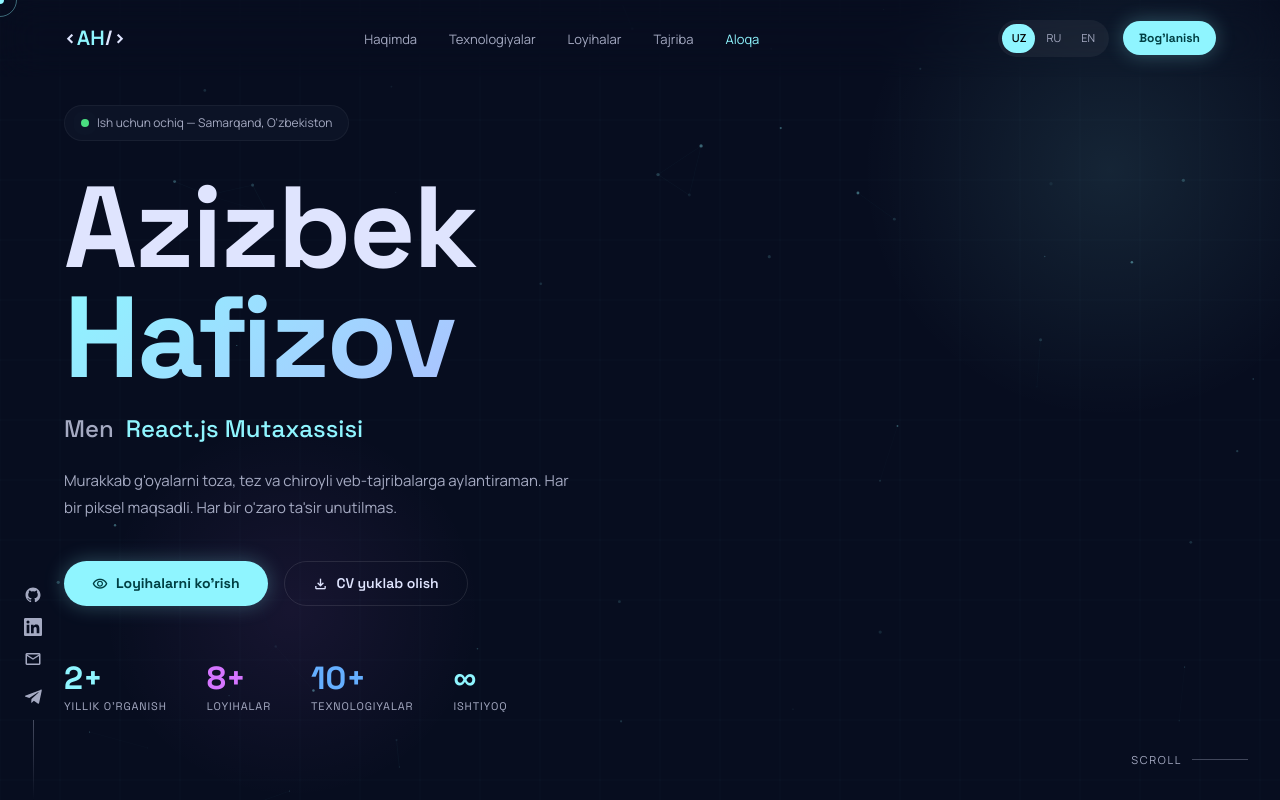
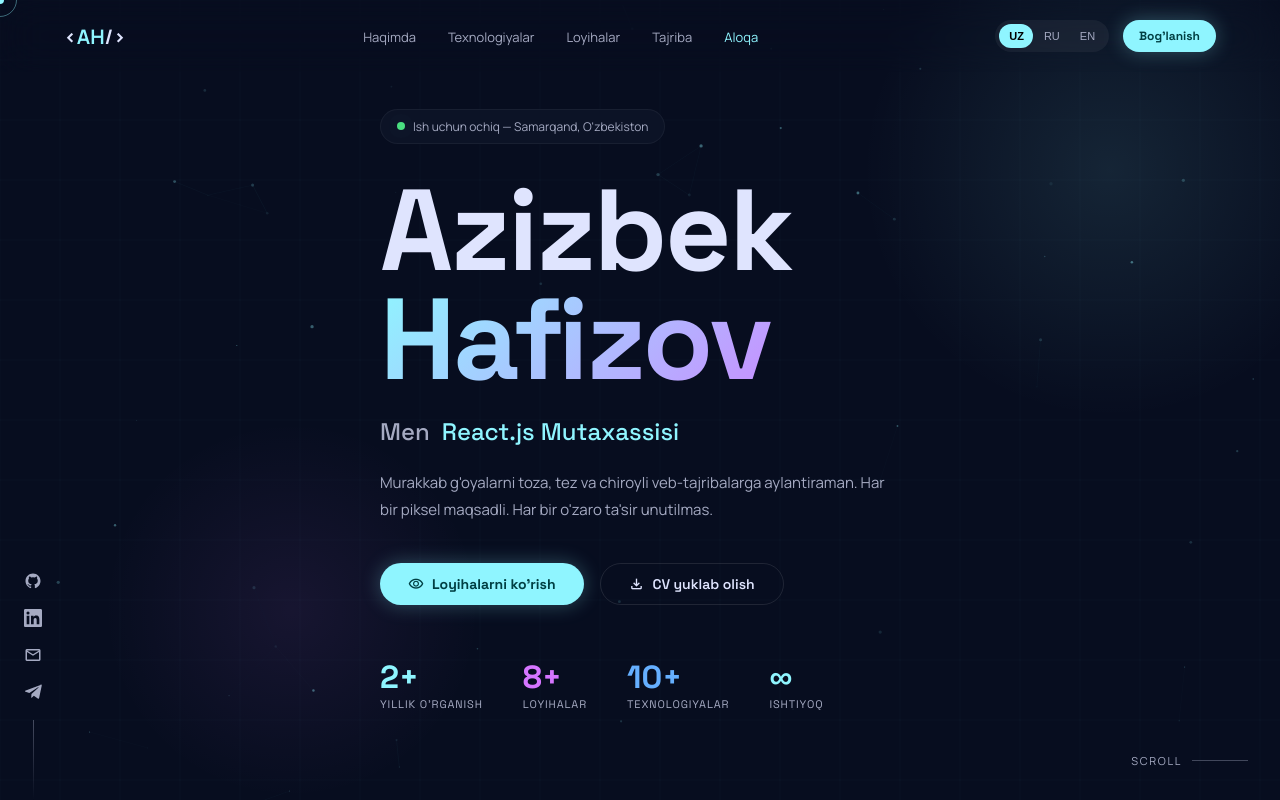
Before and after one commit to azizbekhafizov/portfolio-project, a React (Vite) app: page / in a window 1280 px wide. Shown: the top 800 px of the page. Built offline with nearby package versions, Linux system fonts and the light colour scheme.

Commit message:
fix tailwind to devDependencies

```diff
--- a/package.json
+++ b/package.json
@@ -9,7 +9,6 @@
     "preview": "vite preview"
   },
   "dependencies": {
-    "@tailwindcss/vite": "^4.2.4",
     "framer-motion": "^12.38.0",
     "lucide-react": "^1.8.0",
     "react": "^18.2.0",
@@ -18,6 +17,7 @@
     "react-router-dom": "^7.14.2"
   },
   "devDependencies": {
+    "@tailwindcss/vite": "^4.2.4",
     "@vitejs/plugin-react": "^4.2.0",
     "autoprefixer": "^10.5.0",
     "postcss": "^8.5.10",
--- a/src/index.css
+++ b/src/index.css
@@ -1,6 +1,5 @@
 @import url('https://fonts.googleapis.com/css2?family=Space+Grotesk:wght@300;400;500;600;700&family=Manrope:wght@300;400;500;600;700&display=swap');
 
-@import "tailwindcss";
 
 *, *::before, *::after { box-sizing: border-box; margin: 0; padding: 0; }
 
--- a/vite.config.js
+++ b/vite.config.js
@@ -1,11 +1,9 @@
 import { defineConfig } from 'vite'
 import react from '@vitejs/plugin-react'
-import tailwindcss from '@tailwindcss/vite'
 
 export default defineConfig({
   plugins: [
     react(),
-    tailwindcss(),
   ],
 
   build: {
```
Also changed, not shown: 1 other file (tests, documents, lock files or other folders).
